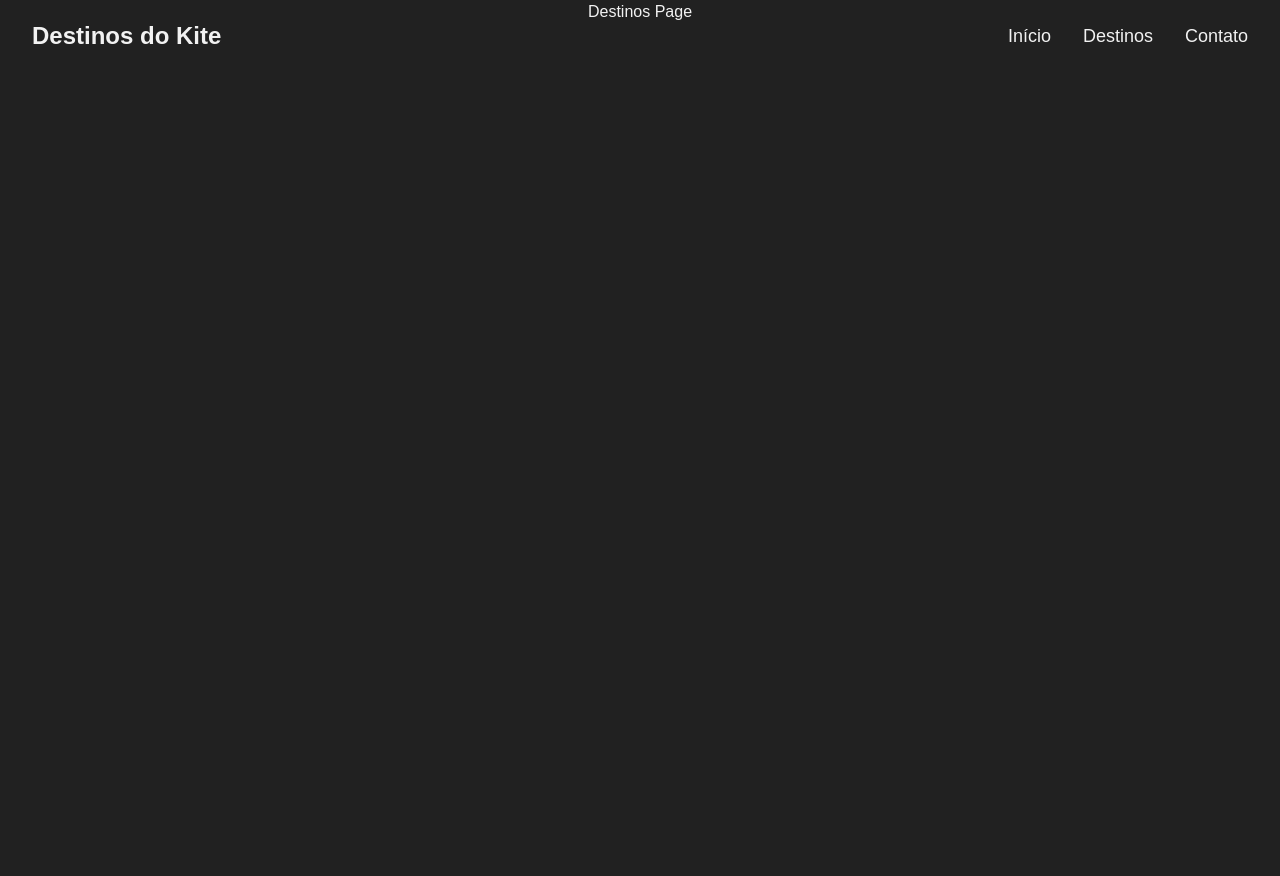
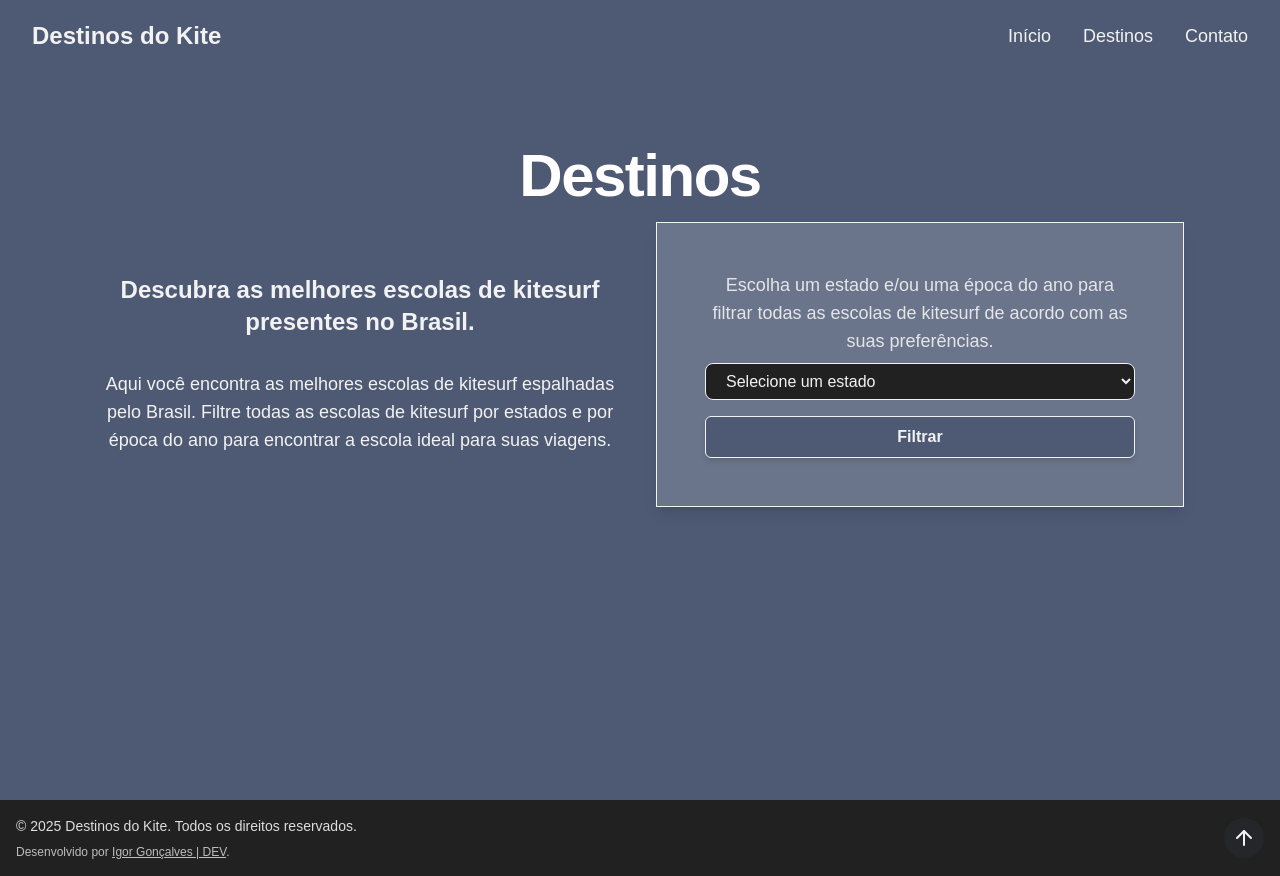
Before and after one commit to igorgp06/DestinosDoKite, a React (Vite) app in the folder frontend/: page /destinos in a window 1280 px wide. Before the commit the page ends 800 px from the top, so only its background shows below. Built offline with nearby package versions, Linux system fonts and the light colour scheme.

Commit message:
[WORK 1.0.0] Começo do frontend da página dos Destinos

```diff
--- a/frontend/package.json
+++ b/frontend/package.json
@@ -1,7 +1,7 @@
 {
   "name": "destinosdokite",
   "private": true,
-  "version": "0.9.9",
+  "version": "1.0.0",
   "type": "module",
   "scripts": {
     "dev": "vite",
--- a/frontend/src/pages/public/Destinos/Destinos.jsx
+++ b/frontend/src/pages/public/Destinos/Destinos.jsx
@@ -1,9 +1,19 @@
+import { Hero } from "./partials/Hero";
+import { Footer } from "../../../components/Footer";
+
+export const Destinos = () => {
+
+    return (
+        <div className="flex flex-col">
+            <main id="hero" className="min-h-screen flex items-center justify-center bg-primary">
+                <Hero />
+            </main>
 
 
-export const Destinos = () => {
-    return (
-        <div>
-            <h1>Destinos Page</h1>
+            <footer className="p-4 bg-background">
+                <Footer />
+            </footer>
+
         </div>
-    )
-}
+    );
+};
--- /dev/null
+++ b/frontend/src/pages/public/Destinos/partials/Hero.jsx
@@ -0,0 +1,45 @@
+import { cn } from "../../../../lib/utils";
+
+export const Hero = () => {
+    return (
+        <div className="relative min-h-screen flex flex-col align-center justify-center px-4 pb-29">
+            <div className="container max-w-6xl mx-auto text-center">
+                <h2 className="text-4xl md:text-6xl opacity-0 font-bold tracking-tight text-white mb-4 animate-fade-in-delay-1">
+                    Destinos
+                </h2>
+
+                <div className="grid grid-cols-2 gap-8 items-center mb-8">
+                    <div className="space-y-8">
+                        <h3 className="text-2xl font-semibold opacity-0 animate-fade-in-delay-2">Descubra as melhores escolas de kitesurf presentes no Brasil. </h3>
+                        <p className="text-base sm:text-lg opacity-0 text-primary-foreground animate-fade-in-delay-3">
+                            Aqui você encontra as melhores escolas de kitesurf espalhadas pelo Brasil.
+                            Filtre todas as escolas de kitesurf por estados e por época do ano
+                            para encontrar a escola ideal para suas viagens.
+                        </p>
+                    </div>
+
+                    <div className="flex item-center justify-center">
+                        <div className="w-full h-auto p-12 flex justify-center border bg-card flex-col text-center border-rounded-lg shadow-lg opacity-0 animate-fade-in-delay-4">
+                            <p className="text-lg text-primary-foreground/90">
+                                Escolha um estado e/ou uma época do ano para filtrar todas as escolas de kitesurf de acordo com as suas preferências.
+                            </p>
+                            <select name="states-filter" id="states-filter"
+                                className="border rounded-lg px-4 py-2 mt-2 bg-background text-primary-foreground w-full">
+                                <option value="" disabled selected>Selecione um estado</option>
+                                <option value="19" name="SC">Santa Catarina</option>
+                                <option value="24" name="RJ">Rio de Janeiro</option>
+                            </select>
+                            <button className={cn("mt-4 p-2 bg-primary text-primary-foreground",
+                                "font-semibold rounded-md shadow-md border",
+                                "border-primary-foreground hover:bg-background hover:text-glow transition-all duration-300 w-full")}
+                                type="button"
+                            >
+                                <a href="#filter">Filtrar</a>
+                            </button>
+                        </div>
+                    </div>
+                </div>
+            </div>
+        </div>
+    )
+}
--- a/frontend/src/pages/public/HomePage/partials/Hero.jsx
+++ b/frontend/src/pages/public/HomePage/partials/Hero.jsx
@@ -29,7 +29,8 @@ export const Hero = () => {
                 <div className="mt-10 opacity-1 animate-fade-in-delay-4 flex justify-center items-center gap-4 flex-wrap">
                     <Link
                         to="/destinos"
-                        className={cn("inline-block px-4 py-3 bg-primary text-primary-foreground font-semibold", "rounded-md shadow-md border border-primary-foreground",
+                        className={cn("inline-block px-4 py-3 bg-primary text-primary-foreground font-semibold",
+                            "rounded-md shadow-md border border-primary-foreground",
                             "hover:bg-background hover:text-glow transition-all duration-300"
                         )}
                     >
--- a/frontend/src/pages/public/HomePage/partials/More.jsx
+++ b/frontend/src/pages/public/HomePage/partials/More.jsx
@@ -3,13 +3,13 @@ export const More = () => {
     return (
         <div className="relative flex flex-col align-center justify-center px-4" id="more">
             <div className="container max-w-6xl mx-auto text-center z-10">
-                <h2 className="text-4xl md:text-4xl font-bold m-8 text-center text-primary-foreground">
+                <h2 className="text-3xl md:text-5xl font-bold m-8 text-center text-primary-foreground">
                     Mais Sobre Nós
                 </h2>
 
                 <div className="grid grid-cols-2 gap-12 items-center">
                     <div className="col-span-2 md:col-span-1">
-                        <h3 className="mt-2 text-3xl font-semibold flex items-center gap-2 justify-center">Nossa Ideia</h3>
+                        <h3 className="mt-2 text-2xl font-semibold flex items-center gap-2 justify-center">Nossa Ideia</h3>
                         <p className="text-1lg">
                             A ideia é criar um guia completo de kite que explore tanto os destinos mais conhecidos quanto os melhores e mais irados picos escondidos pelo Brasil.
                         </p>
@@ -20,7 +20,7 @@ export const More = () => {
                     </div>
 
                     <div className="col-span-2 md:col-span-1">
-                        <h3 className="mt-2 text-3xl font-semibold flex items-center gap-2 justify-center">Instrutores</h3>
+                        <h3 className="mt-2 text-2xl font-semibold flex items-center gap-2 justify-center">Instrutores</h3>
                         <p className="text-1lg color-primary-foreground/90">
                             Arthur, como instrutor de kitesurf, traz não só a experiência técnica de quem ensina e conhece os desafios do esporte, mas também dicas práticas para quem quer melhorar ou aprender a velejar. A Ju, com seu olhar de exploradora, ajuda a capturar a essência de cada lugar e a mostrar como cada destino tem algo único a oferecer, seja para quem busca uma aventura tranquila ou uma experiência intensa.
                         </p>
```
Also changed, not shown: 1 other file (tests, documents, lock files or other folders).
